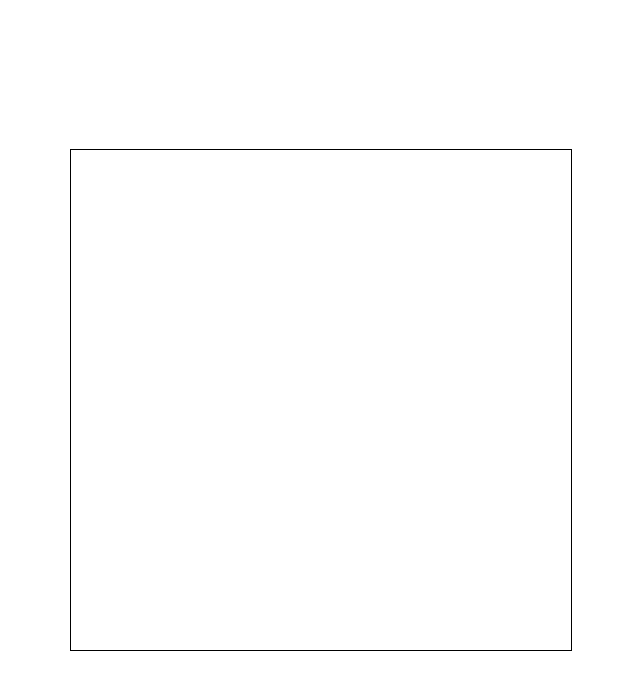
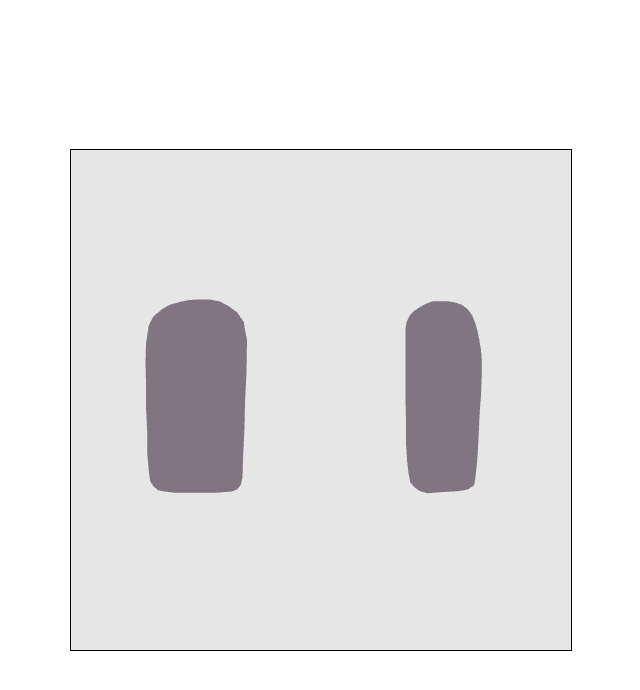
Before and after one commit to cg2021e/assignment-1-raassh-23, a plain HTML site: page index.html in a window 1280 px wide. Shown: the whole page, without its empty margins (319-959 px from the left). Drawn offline with Linux system fonts and the light colour scheme.

Commit message:
add simple drawing
not done yet

```diff
--- a/index.html
+++ b/index.html
@@ -5,12 +5,12 @@
         <meta http-equiv="X-UA-Compatible" content="IE=edge" />
         <meta name="viewport" content="width=device-width, initial-scale=1.0" />
         <title>Assignment 1</title>
-        <script src="./scripts/main.js"></script>
+        <script src="./scripts/main.js" type="module"></script>
 
         <link rel="stylesheet" href="./styles/style.css" />
     </head>
 
-    <body onload="main()">
+    <body>
         <canvas
             id="drawing-canvas"
             width="500px"
--- /dev/null
+++ b/scripts/fragmentShaderCode.js
@@ -0,0 +1,8 @@
+export const fragmentShaderCode = `
+    precision mediump float;
+    varying vec3 vColor;
+
+    void main() {
+        gl_FragColor = vec4(vColor, 1.0);
+    }
+`
--- a/scripts/main.js
+++ b/scripts/main.js
@@ -1,4 +1,9 @@
-function main() {
+import { vertexShaderCode } from './vertexShaderCode.js';
+import { fragmentShaderCode } from './fragmentShaderCode.js';
+import { verticesFront } from './verticesFront.js';
+import { verticesLeft } from './verticesLeft.js';
+
+window.onload = () => {
     /**
      *  @type {HTMLCanvasElement} canvas
      */
@@ -9,5 +14,38 @@ function main() {
      */
     const gl = canvas.getContext("webgl");
 
-    console.log(gl);
+    const vertices = [...verticesFront, ...verticesLeft]
+
+    const buffer = gl.createBuffer();
+    gl.bindBuffer(gl.ARRAY_BUFFER, buffer);
+    gl.bufferData(gl.ARRAY_BUFFER, new Float32Array(vertices), gl.STATIC_DRAW);
+
+    const vertexShader = gl.createShader(gl.VERTEX_SHADER);
+    gl.shaderSource(vertexShader, vertexShaderCode);
+    gl.compileShader(vertexShader);
+
+    const fragmentShader = gl.createShader(gl.FRAGMENT_SHADER);
+    gl.shaderSource(fragmentShader, fragmentShaderCode);
+    gl.compileShader(fragmentShader);
+
+    const shaderProgram = gl.createProgram();
+    gl.attachShader(shaderProgram, vertexShader);
+    gl.attachShader(shaderProgram, fragmentShader);
+    gl.linkProgram(shaderProgram);
+    gl.useProgram(shaderProgram);
+
+    const aPosition = gl.getAttribLocation(shaderProgram, "aPosition");
+    gl.vertexAttribPointer(aPosition, 2, gl.FLOAT, false, 5 * Float32Array.BYTES_PER_ELEMENT, 0);
+    gl.enableVertexAttribArray(aPosition);
+
+    const aColor = gl.getAttribLocation(shaderProgram, "aColor");
+    gl.vertexAttribPointer(aColor, 3, gl.FLOAT, false, 5 * Float32Array.BYTES_PER_ELEMENT, 2 * Float32Array.BYTES_PER_ELEMENT);
+    gl.enableVertexAttribArray(aColor);
+
+
+    gl.clearColor(0.9, 0.9, 0.9, 1.0);
+    gl.clear(gl.COLOR_BUFFER_BIT);
+
+    gl.drawArrays(gl.TRIANGLE_FAN, 0, verticesFront.length / 5);
+    gl.drawArrays(gl.TRIANGLE_FAN, verticesFront.length / 5, verticesLeft.length / 5);
 }
--- /dev/null
+++ b/scripts/vertexShaderCode.js
@@ -0,0 +1,11 @@
+export const vertexShaderCode = `
+    attribute vec2 aPosition;
+    attribute vec3 aColor;
+    varying vec3 vColor;
+
+    void main() {
+        gl_Position = vec4(aPosition, 0.0, 1.0);
+        gl_PointSize = 10.0;
+        vColor = aColor;
+    }
+`
--- /dev/null
+++ b/scripts/verticesFront.js
@@ -0,0 +1,38 @@
+export const verticesFront = [ // x, y, r, g, b
+    -0.687, -0.300, 0.51, 0.459, 0.51,
+    -0.695, -0.215, 0.51, 0.459, 0.51,
+    -0.695, -0.131, 0.51, 0.459, 0.51,
+    -0.700, -0.028, 0.51, 0.459, 0.51,
+    -0.700, 0.064, 0.51, 0.459, 0.51,
+    -0.702, 0.152, 0.51, 0.459, 0.51,
+    -0.700, 0.226, 0.51, 0.459, 0.51,
+    -0.689, 0.299, 0.51, 0.459, 0.51,
+    -0.671, 0.334, 0.51, 0.459, 0.51,
+    -0.636, 0.363, 0.51, 0.459, 0.51,
+    -0.605, 0.381, 0.51, 0.459, 0.51,
+    -0.565, 0.392, 0.51, 0.459, 0.51,
+    -0.528, 0.400, 0.51, 0.459, 0.51,
+    -0.489, 0.402, 0.51, 0.459, 0.51,
+    -0.446, 0.402, 0.51, 0.459, 0.51,
+    -0.407, 0.395, 0.51, 0.459, 0.51,
+    -0.370, 0.376, 0.51, 0.459, 0.51,
+    -0.335, 0.350, 0.51, 0.459, 0.51,
+    -0.309, 0.313, 0.51, 0.459, 0.51,
+    -0.304, 0.281, 0.51, 0.459, 0.51,
+    -0.296, 0.241, 0.51, 0.459, 0.51,
+    -0.298, 0.109, 0.51, 0.459, 0.51,
+    -0.304, -0.010, 0.51, 0.459, 0.51,
+    -0.306, -0.112, 0.51, 0.459, 0.51,
+    -0.312, -0.237, 0.51, 0.459, 0.51,
+    -0.314, -0.311, 0.51, 0.459, 0.51,
+    -0.320, -0.337, 0.51, 0.459, 0.51,
+    -0.335, -0.358, 0.51, 0.459, 0.51,
+    -0.357, -0.366, 0.51, 0.459, 0.51,
+    -0.423, -0.371, 0.51, 0.459, 0.51,
+    -0.512, -0.371, 0.51, 0.459, 0.51,
+    -0.584, -0.371, 0.51, 0.459, 0.51,
+    -0.626, -0.366, 0.51, 0.459, 0.51,
+    -0.652, -0.361, 0.51, 0.459, 0.51,
+    -0.673, -0.342, 0.51, 0.459, 0.51,
+    -0.684, -0.321, 0.51, 0.459, 0.51,
+]
--- /dev/null
+++ b/scripts/verticesLeft.js
@@ -0,0 +1,43 @@
+export const verticesLeft = [
+    0.345, -0.250, 0.51, 0.459, 0.51,
+    0.340, -0.175, 0.51, 0.459, 0.51,
+    0.340, -0.085, 0.51, 0.459, 0.51,
+    0.338, -0.003, 0.51, 0.459, 0.51,
+    0.338, 0.083, 0.51, 0.459, 0.51,
+    0.338, 0.165, 0.51, 0.459, 0.51,
+    0.338, 0.230, 0.51, 0.459, 0.51,
+    0.338, 0.287, 0.51, 0.459, 0.51,
+    0.343, 0.315, 0.51, 0.459, 0.51,
+    0.355, 0.338, 0.51, 0.459, 0.51,
+    0.370, 0.355, 0.51, 0.459, 0.51,
+    0.393, 0.370, 0.51, 0.459, 0.51,
+    0.420, 0.385, 0.51, 0.459, 0.51,
+    0.448, 0.395, 0.51, 0.459, 0.51,
+    0.478, 0.395, 0.51, 0.459, 0.51,
+    0.508, 0.395, 0.51, 0.459, 0.51,
+    0.538, 0.390, 0.51, 0.459, 0.51,
+    0.565, 0.380, 0.51, 0.459, 0.51,
+    0.588, 0.362, 0.51, 0.459, 0.51,
+    0.605, 0.338, 0.51, 0.459, 0.51,
+    0.617, 0.307, 0.51, 0.459, 0.51,
+    0.627, 0.272, 0.51, 0.459, 0.51,
+    0.633, 0.240, 0.51, 0.459, 0.51,
+    0.640, 0.200, 0.51, 0.459, 0.51,
+    0.643, 0.162, 0.51, 0.459, 0.51,
+    0.643, 0.102, 0.51, 0.459, 0.51,
+    0.640, 0.018, 0.51, 0.459, 0.51,
+    0.635, -0.047, 0.51, 0.459, 0.51,
+    0.630, -0.155, 0.51, 0.459, 0.51,
+    0.625, -0.243, 0.51, 0.459, 0.51,
+    0.617, -0.315, 0.51, 0.459, 0.51,
+    0.613, -0.340, 0.51, 0.459, 0.51,
+    0.595, -0.353, 0.51, 0.459, 0.51,
+    0.580, -0.360, 0.51, 0.459, 0.51,
+    0.545, -0.365, 0.51, 0.459, 0.51,
+    0.490, -0.368, 0.51, 0.459, 0.51,
+    0.425, -0.373, 0.51, 0.459, 0.51,
+    0.397, -0.365, 0.51, 0.459, 0.51,
+    0.375, -0.350, 0.51, 0.459, 0.51,
+    0.357, -0.330, 0.51, 0.459, 0.51,
+    0.350, -0.292, 0.51, 0.459, 0.51,
+]
```
